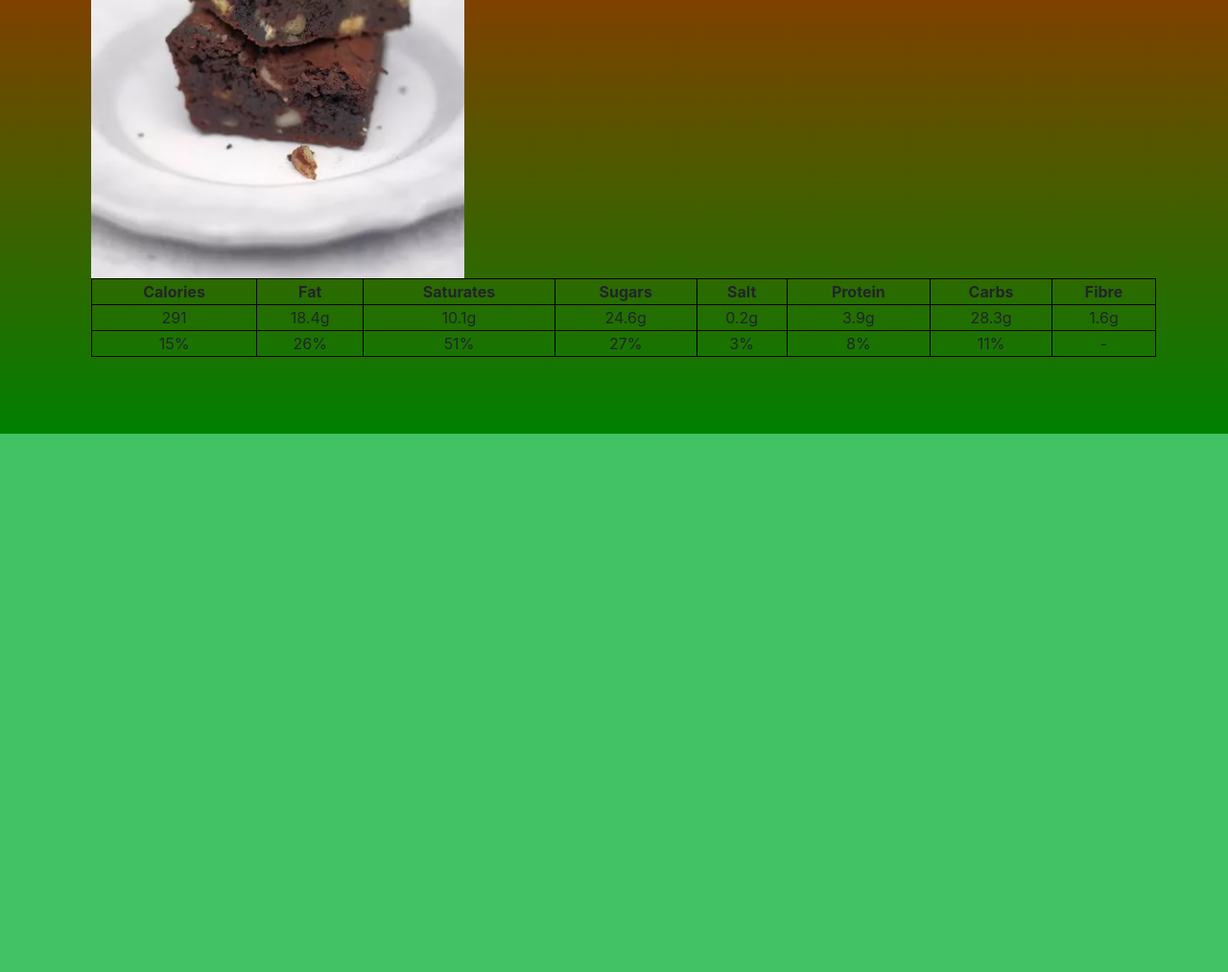
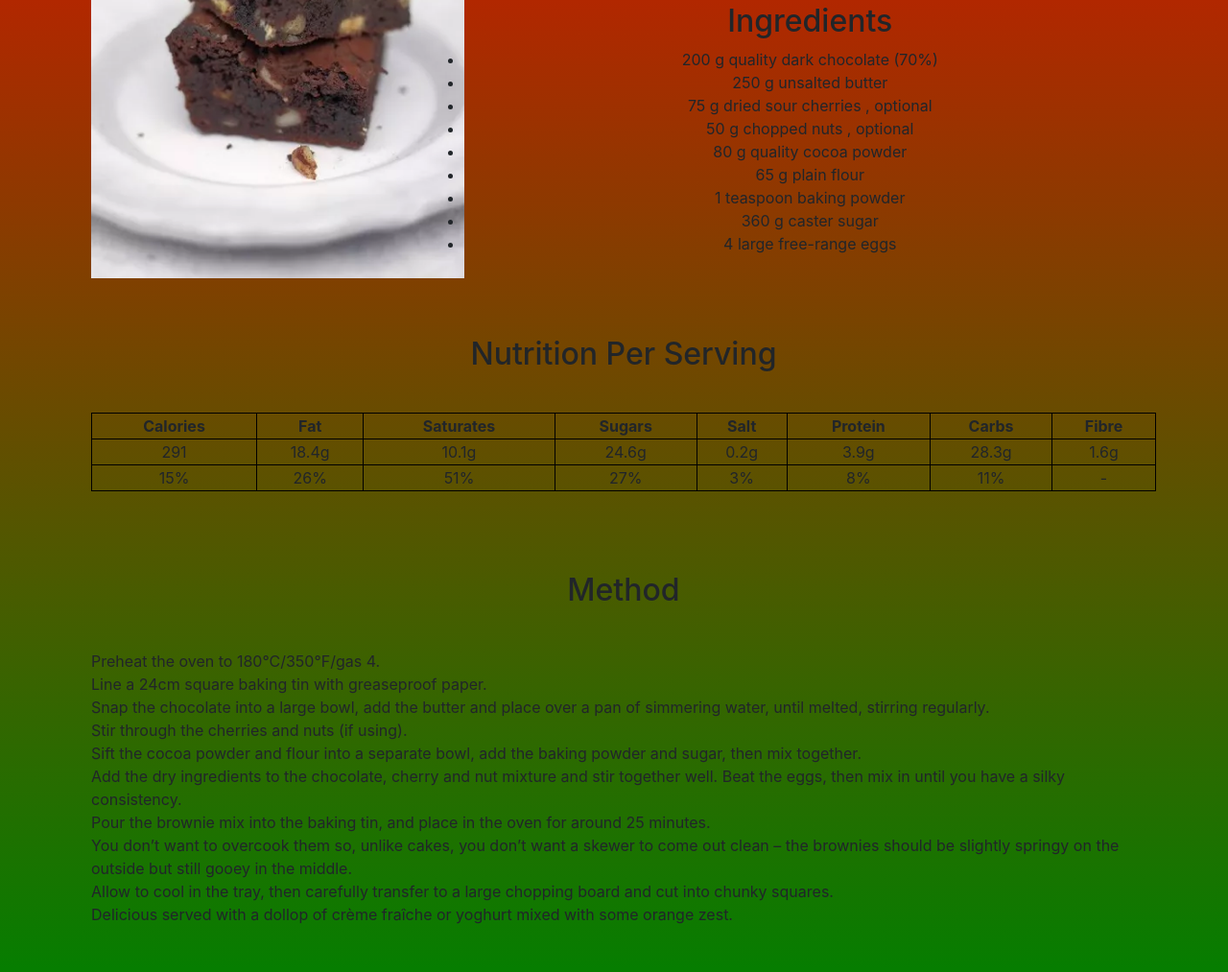
Before and after one commit to jody-davids-07/jody-davids-recipe-website, a plain HTML site: page index.html in a window 1280 px wide. Shown: the part 459-1472 px from the top of the page at 96% size. Before the commit the page ends 911 px from the top, so only its background shows below. Drawn offline with nearby package versions, Linux system fonts and the light colour scheme.

Commit message:
Added ingredients list, method, added css to style the proportions of every section on the page

```diff
--- a/css/style.css
+++ b/css/style.css
@@ -33,7 +33,12 @@ body {
 	width:35%;
 }
 
-table, th, td {
+#nutritionPerServing{
+	padding: 34px;
+	margin-top: 50px;
+
+}
+table, th, td{
 	border: 1px solid black;
 
   }
@@ -42,3 +47,10 @@ table, th, td {
 	padding: 30px;
 	margin: 30px;
 }
+
+#method {
+	padding: 34px;
+	margin-top: 50px;
+	text-align: center;
+
+}
--- a/index.html
+++ b/index.html
@@ -61,9 +61,33 @@
         <div class="text-center mt-5 pt-5">
             <h1>Bloomin' brilliant brownies</h1>
             <h2>RICH DARK CHOCOLATE, NUTS & SOUR CHERRIES</h2>
+
+            <!-- image here -->
             <img id="mainPic" src="img/brownies.jpg" alt="delicious-brownies">
+
+            <!-- description here -->
             <p class="lead">VEGETARIAN “This is a great little recipe for easy, fail-safe, gloriously gooey chocolate brownies ”<br> -SERVES 20 -COOKS IN40 MINUTES PLUS CHILLING TIME -DIFFICULTY [SUPER EASY]</p>
 
+            <!-- ingredients here -->
+            <div class="ingredients">
+                <ul>
+
+                   <h2>Ingredients</h2>
+                   <li>200 g quality dark chocolate (70%)</li>
+                   <li>250 g unsalted butter</li>
+                   <li>75 g dried sour cherries , optional</li>
+                   <li>50 g chopped nuts , optional</li>
+                   <li>80 g quality cocoa powder</li>
+                   <li>65 g plain flour</li>
+                   <li>1 teaspoon baking powder</li>
+                   <li>360 g caster sugar</li>
+                   <li>4 large free-range eggs</li>
+
+                </ul>
+            </div>
+
+            <!-- table of nutrition per serving here -->
+            <h2 id="nutritionPerServing">Nutrition Per Serving</h2>
             <table style="width:100%">
                 <tr>
                   <th>Calories</th>
@@ -98,6 +122,22 @@
               </table>
         </div>
 
+        <div>
+            <h2 id="method">Method</h2>
+
+           <p> Preheat the oven to 180°C/350°F/gas 4. <br>
+            Line a 24cm square baking tin with greaseproof paper.<br>
+            Snap the chocolate into a large bowl, add the butter and place over a pan of simmering water, until melted, stirring regularly.<br>
+            Stir through the cherries and nuts (if using). <br>
+            Sift the cocoa powder and flour into a separate bowl, add the baking powder and sugar, then mix together.<br>
+            Add the dry ingredients to the chocolate, cherry and nut mixture and stir together well. Beat the eggs, then mix in until you have a silky consistency. <br>
+            Pour the brownie mix into the baking tin, and place in the oven for around 25 minutes. <br> You don’t want to overcook them so, unlike cakes, you don’t want a skewer to come out clean – the brownies should be slightly springy on the outside but still gooey in the middle. <br>
+            Allow to cool in the tray, then carefully transfer to a large chopping board and cut into chunky squares. <br> Delicious served with a dollop of crème fraîche or yoghurt mixed with some orange zest.
+           </p>
+
+
+        </div>
+
     </main><!-- /.container -->
 
 
```
